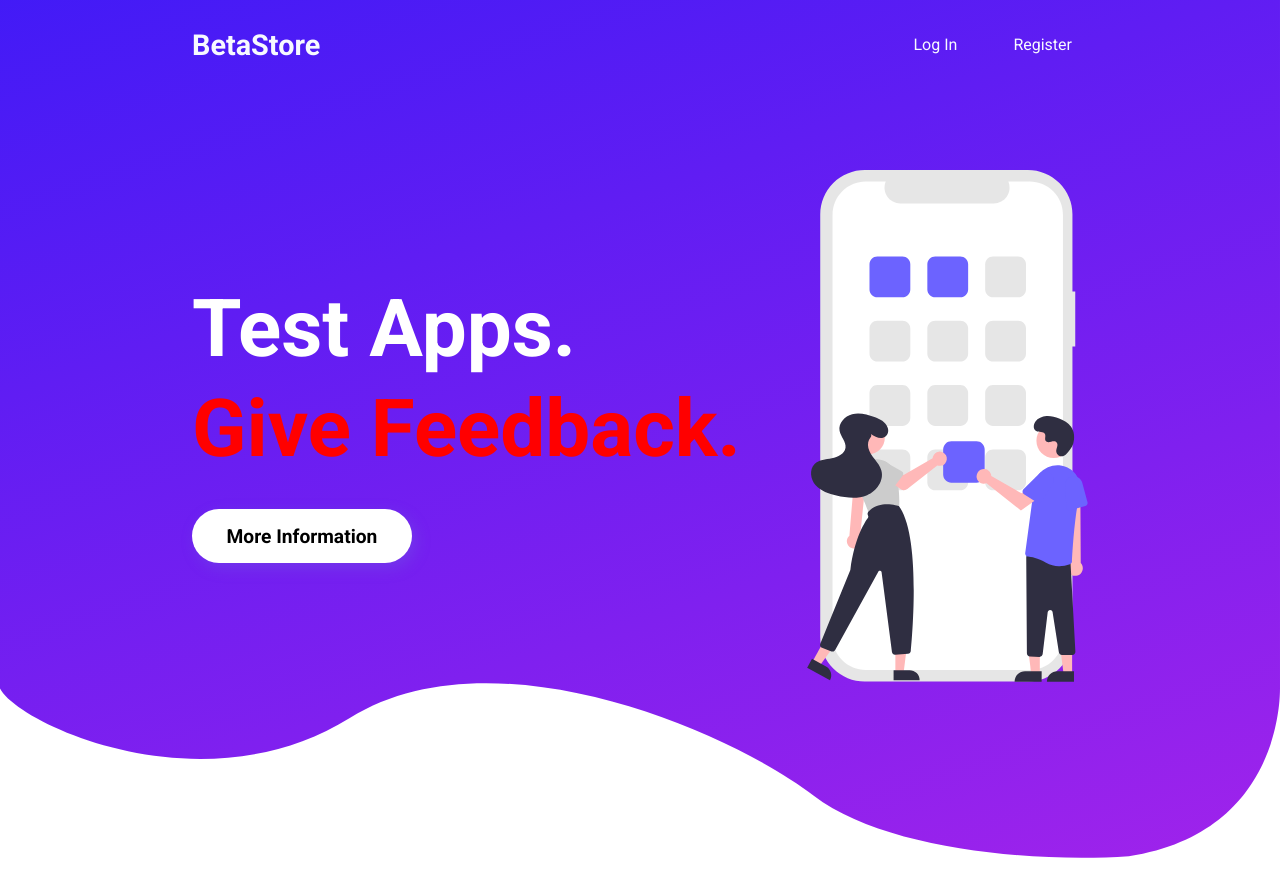
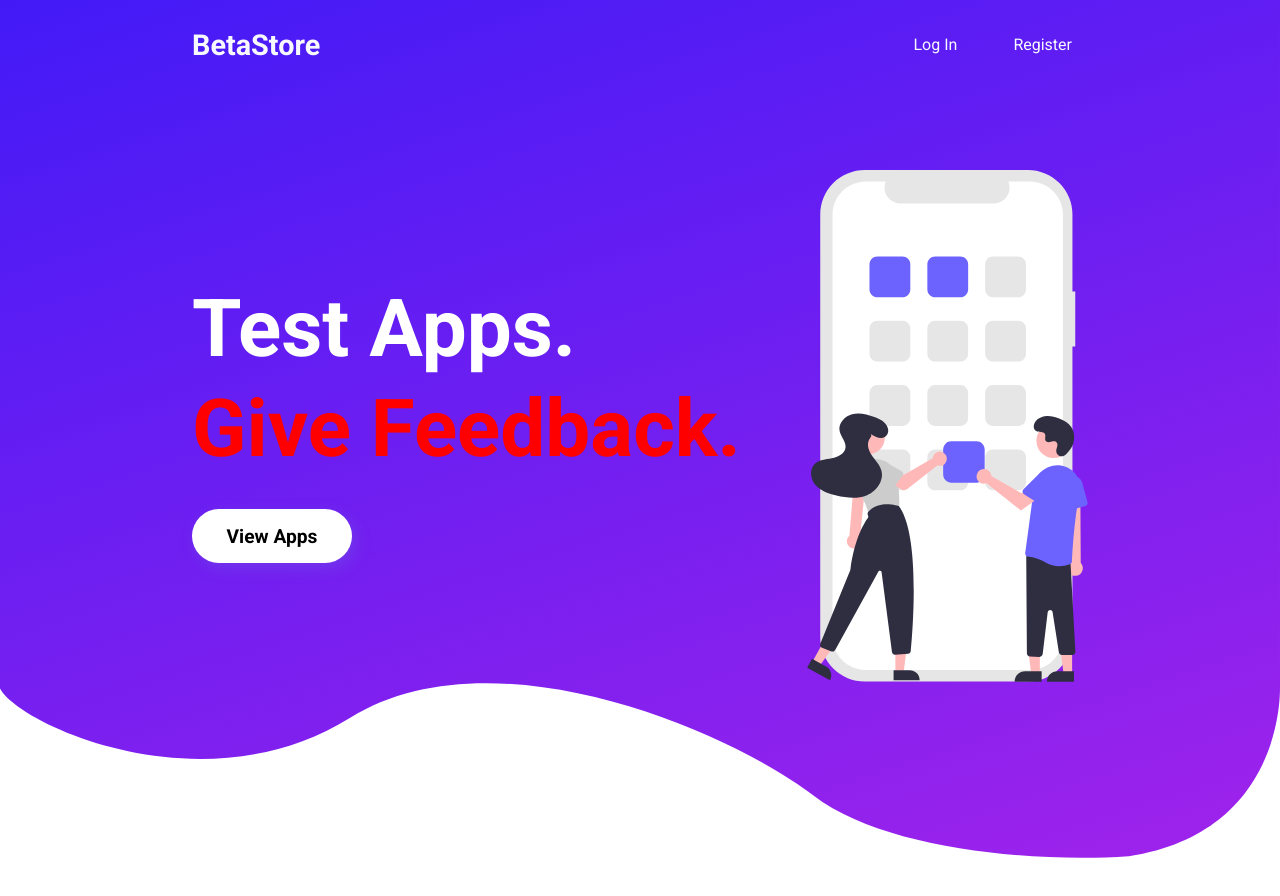
Before and after one commit to floriankulig/testiply, a Next.js app: page / in a window 1280 px wide. Shown: the top 896 px of the page. Built offline with nearby package versions, Linux system fonts and the light colour scheme.

Commit message:
changed hero cta to match original ux

```diff
--- a/src/components/home/Hero.tsx
+++ b/src/components/home/Hero.tsx
@@ -71,15 +71,15 @@ const Content = styled.div`
 export const Hero: React.FC = () => {
     const isMobile = useIsMobile(1080);
 
-    const handleClick = () => document.querySelector("#newsletter").scrollIntoView({ behavior: "smooth" })
-
     return (
         <HeroSection className="container">
             <BackgroundImage className={`${isMobile && "mobile"}`} src={`/images/hero_bg${isMobile ? "-mobile" : ""}.svg`} alt="" />
             <Content>
                 <h1>Test Apps.</h1>
                 <h1>Give Feedback.</h1>
-                <Button rounded bold color="white" onClick={() => handleClick()} onKeyDown={() => handleClick()}>More Information</Button>
+                <Link href="/store">
+                    <Button rounded bold color="white">View Apps</Button>
+                </Link>
             </Content>
             <CSSTransition in={!isMobile} timeout={250} classNames="image" unmountOnExit>
                 <img className="hero__svg" src="/images/app_phone.svg" alt="" />
```
